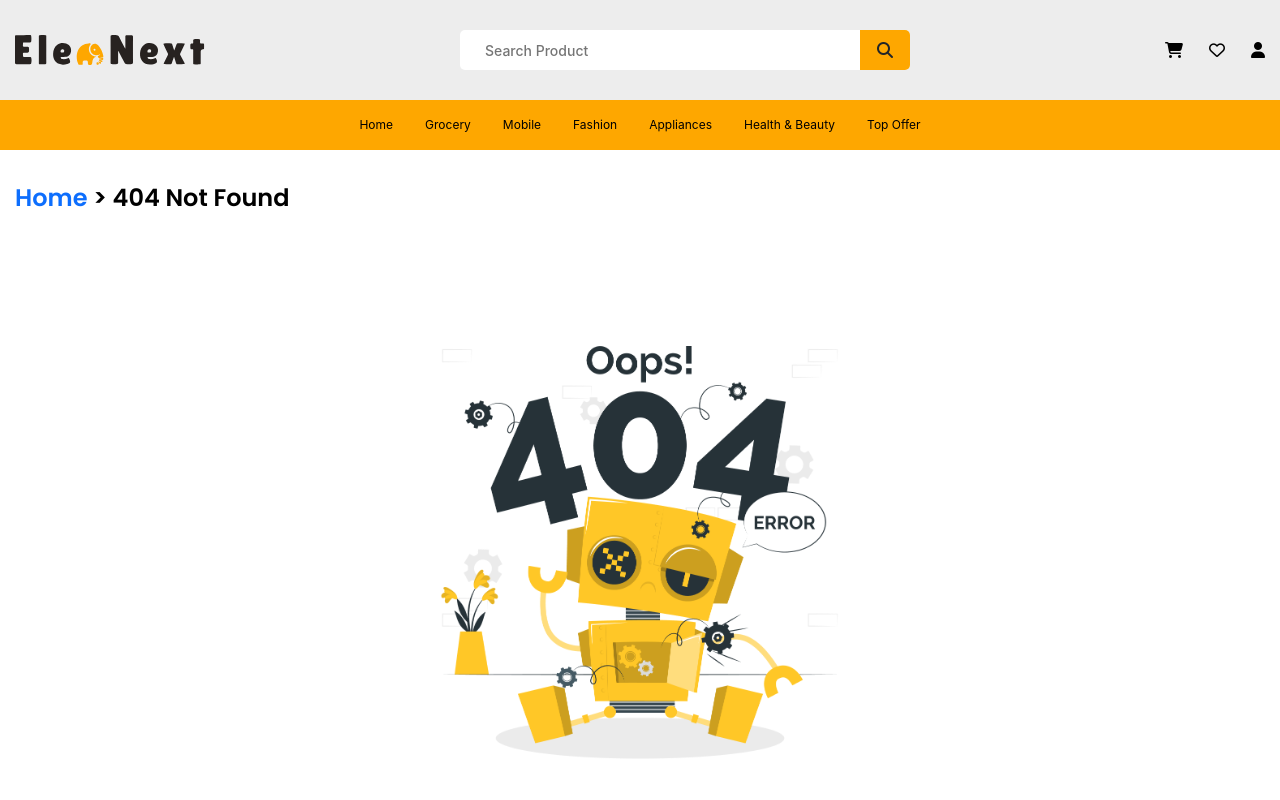
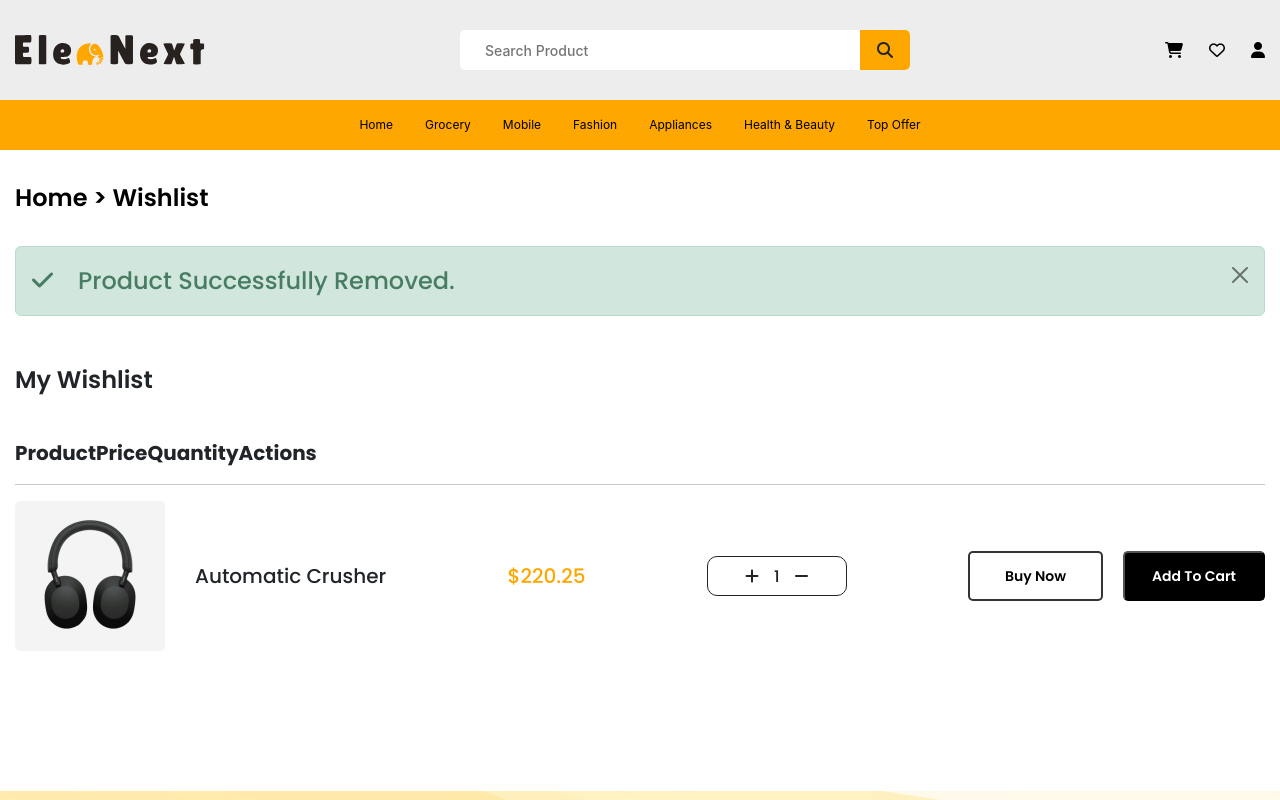
Before and after one commit to rihilrutilant/Elenext, a React (Create React App) app: page /cart in a window 1280 px wide. Shown: the top 800 px of the page. Built offline with nearby package versions, Linux system fonts and the light colour scheme.

Commit message:
new pages created

```diff
--- a/src/App.js
+++ b/src/App.js
@@ -8,6 +8,8 @@ import Navbar from "./components/pages/Navbar";
 import PangNotFound from "./components/pages/PangNotFound";
 import Product from "./components/pages/Product";
 import SHOP_2 from "./components/pages/Shop_2";
+import Cart from "./components/pages/Cart";
+import Login from "./components/pages/Login";
 
 function App() {
   return (
@@ -22,6 +24,8 @@ function App() {
           <Route path="*" element={<PangNotFound />} />
           <Route path="/blogdetails" element={<BlogDetails />} />
           <Route path="/product" element={<Product />} />
+          <Route path="/cart" element={<Cart />} />
+          <Route path="/login" element={<Login/>} />
         </Routes>
         <Footer />
       </BrowserRouter>
--- /dev/null
+++ b/src/components/Styles/Cart.css
@@ -0,0 +1,105 @@
+.alert_body {
+    font-family: 'Poppins';
+    font-style: normal;
+    font-weight: 500;
+    font-size: 24px;
+    opacity: 0.7;
+}
+
+.cart_contant {
+    padding: 30px 0 100px 0;
+}
+
+.cc_header {
+    font-family: 'Poppins';
+    font-style: normal;
+    font-weight: 600;
+    font-size: 24px;
+}
+
+.cc_body {
+    padding: 40px 0;
+}
+
+.cc_text {
+    font-family: 'Poppins';
+    font-style: normal;
+    font-weight: 600;
+    font-size: 20px;
+}
+
+.cc_text2 {
+    font-family: 'Poppins';
+    font-style: normal;
+    font-weight: 500;
+    font-size: 20px;
+    width: 100%;
+    display: flex;
+    align-items: center;
+    justify-content: center;
+    justify-content: space-between;
+    flex-flow: row wrap;
+}
+
+.cc_img_cart{
+    display: flex;
+    gap: 30px;
+    align-items: center;
+}
+
+.cc_price {
+    color: #FEA700;
+}
+
+.cc_btn {
+    width: 100%;
+    height: 40px;
+    max-width: 140px;
+    font-size: 16px;
+    padding: 8px 0px;
+    border: 1px solid;
+    text-align: center;
+    border-radius: 10px;
+}
+
+.cc_btn_sub {
+    padding: 0 15px;
+}
+
+.cc_bn {
+    width: 135px;
+    height: 50px;
+    border: 2px solid rgba(0, 0, 0, 0.8);
+    border-radius: 5px;
+    font-family: 'Poppins';
+    font-style: normal;
+    font-weight: 600;
+    font-size: 14px;
+    margin-right: 20px;
+    background: #fff;
+}
+
+.cc_atc {
+    width: 142px;
+    height: 50px;
+    font-family: 'Poppins';
+    font-style: normal;
+    font-weight: 600;
+    font-size: 14px;
+    color: #FFFFFF;
+    background: #000000;
+    border-radius: 5px;
+}
+
+
+@media screen and (max-width: 600px) {
+    .alert_body {
+        font-size: 20px;
+    }
+}
+
+@media screen and (max-width: 455px) {
+    .alert_body {
+        font-size: 14px;
+    }
+}
--- a/src/components/pages/BlogDetails.jsx
+++ b/src/components/pages/BlogDetails.jsx
@@ -8,7 +8,7 @@ const BlogDetails = () => {
             <div className="container-fluid">
 
                 <p className="s_header">
-                    <Link to="/">Home</Link>&nbsp;&gt; Blog
+                    <Link className="home_hover" to="/">Home</Link>&nbsp;&gt; Blog
                 </p>
 
                 <section className='blog_details'>
--- /dev/null
+++ b/src/components/pages/Cart.jsx
@@ -0,0 +1,58 @@
+import React from 'react'
+import "../Styles/Cart.css"
+import { Link } from 'react-router-dom'
+
+const Cart = () => {
+    return (
+        <>
+            <div className="container-fluid">
+
+                <p className="s_header">
+                    <Link className="home_hover" to="/">Home</Link>&nbsp;&gt; Wishlist
+                </p>
+
+                <div className="alert alert-success alert-dismissible fade show" role="alert">
+                    <span className="alert_body">
+                        <strong><i class="fa-solid fa-check"></i></strong>
+                        &nbsp;&nbsp;&nbsp;&nbsp;Product Successfully Removed.
+                    </span>
+                    <button type="button" className="btn-close" data-bs-dismiss="alert" aria-label="Close"></button>
+                </div>
+
+                <div className="cart_contant">
+                    <div className="cc_header">
+                        My Wishlist
+                    </div>
+                    <div className="cc_body">
+                        <div className="cc_text">
+                            <th scope="col">Product</th>
+                            <th scope="col">Price</th>
+                            <th scope="col">Quantity</th>
+                            <th scope="col">Actions</th>
+                        </div>
+                        <hr />
+                        <div className='cc_text2'>
+                            <span className='cc_img_cart'>
+                                <img src={require("../Images/cart_1.png")} alt=" " />Automatic Crusher
+                            </span>
+                            <div className='cc_price'>$220.25</div>
+                            <div className="cc_btn">
+                                <span>
+                                    <i class="fa-solid fa-plus cc_btn_sub"></i>
+                                    1
+                                    <i class="fa-solid fa-minus cc_btn_sub"></i>
+                                </span>
+                            </div>
+                            <span>
+                                <button className='cc_bn'>Buy Now</button>
+                                <button className='cc_atc'>Add To Cart</button>
+                            </span>
+                        </div>
+                    </div>
+                </div>
+            </div>
+        </>
+    )
+}
+
+export default Cart
--- a/src/components/pages/Contact.jsx
+++ b/src/components/pages/Contact.jsx
@@ -8,7 +8,7 @@ const Contact = () => {
       <div className="container-fluid">
 
         <p className="s_header">
-          <Link to="/">Home</Link>&nbsp;&gt; Contact Us
+          <Link className="home_hover" to="/">Home</Link>&nbsp;&gt; Contact Us
         </p>
         <div className="main_banner">
           <div className="inner_text">
--- /dev/null
+++ b/src/components/pages/Login.jsx
@@ -0,0 +1,9 @@
+import React from 'react'
+
+const Login = () => {
+  return (
+    <div>Login</div>
+  )
+}
+
+export default Login
--- a/src/components/pages/PangNotFound.jsx
+++ b/src/components/pages/PangNotFound.jsx
@@ -8,7 +8,7 @@ const PangNotFound = () => {
       <div className="not_found_page">
         <div className="container-fluid">
           <p className="s_header">
-            <Link to="/">Home</Link>&nbsp;&gt; 404 Not Found
+            <Link className="home_hover" to="/">Home</Link>&nbsp;&gt; 404 Not Found
           </p>
         </div>
         <img className='n_f_img' src={require("../Images/404.png")} alt="" />
```
Also changed, not shown: src/components/Images/cart_1.png (added), src/components/Styles/Login.css (added).
